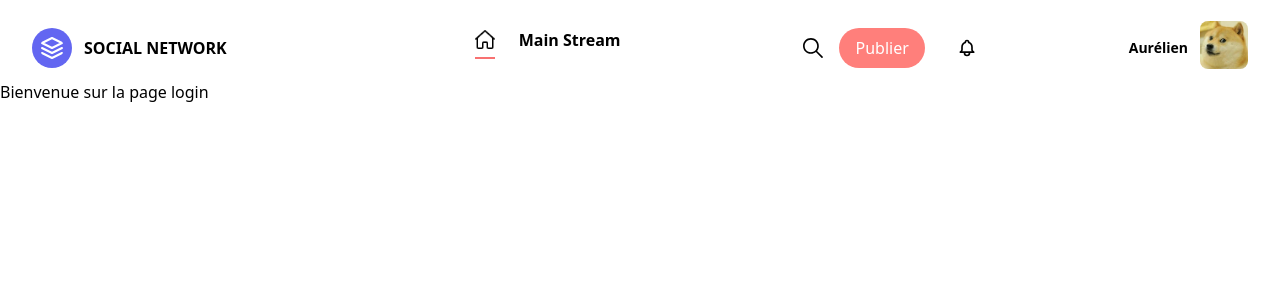
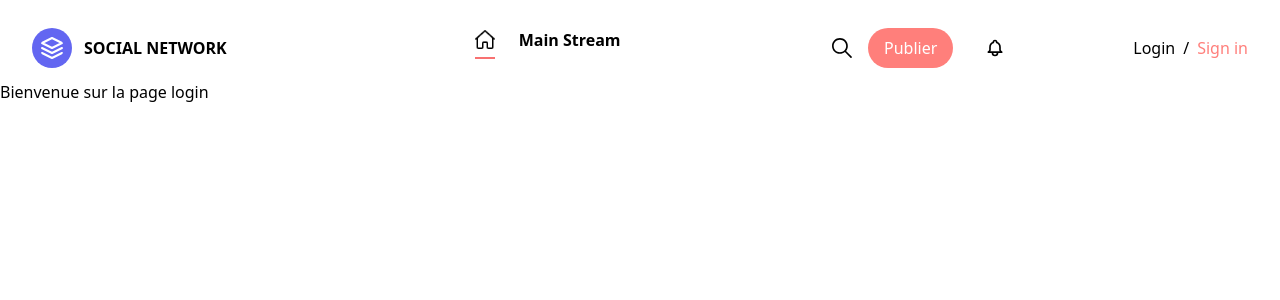
Before and after one commit to AurelienL7/instafrep, a Symfony app: template templates/login_page.html.twig in a window 1280 px wide. Shown: the top 300 px of the page. Run offline with Twig, Linux system fonts and the light colour scheme; the template is opened without the code that fills it, so the values that code supplies are empty; some libraries are stand-ins or nearby versions.

Commit message:
login / logout system

```diff
--- a/templates/includes/menu.html.twig
+++ b/templates/includes/menu.html.twig
@@ -61,8 +61,8 @@
             </div>
 
 
-
-
+            <!-- PROFILE -->
+            {% if is_granted('ROLE_USER') %}
                 <div class="absolute inset-y-0 right-0 flex items-center pr-2 sm:static sm:inset-auto sm:ml-6 sm:pr-0">
 
                     <p class="font-semibold text-sm">Aurélien</p>
@@ -82,13 +82,21 @@
                                 </a>
                                 <a href="#" class="block px-4 py-2 text-sm leading-5 text-gray-700 hover:bg-gray-100 focus:outline-none focus:bg-gray-100 transition duration-150 ease-in-out" role="menuitem">Settings
                                 </a>
-                            <a href="#" class="block px-4 py-2 text-sm leading-5 text-gray-700 hover:bg-gray-100 focus:outline-none focus:bg-gray-100 transition duration-150 ease-in-out" role="menuitem">Sign out
+                                <a href="{{ path('app_logout') }}" class="block px-4 py-2 text-sm leading-5 text-gray-700 hover:bg-gray-100 focus:outline-none focus:bg-gray-100 transition duration-150 ease-in-out" role="menuitem">Log out
                                 </a>
                             </div>
                         </div>
 
                     </div>
                 </div>
+
+                {% else %}
+
+                    <a href="{{ path('app_login') }}">Login</a>
+                    <span class="mx-2">/</span>
+                    <a href="" class="text-beige">Sign in</a>
+            {% endif %}
+
         </div>
 
     </div>
```
Also changed, not shown: templates/security/login.html.twig (+5 -5 lines), 1 other file. Lines whose indentation alone changed are shown as unchanged.
